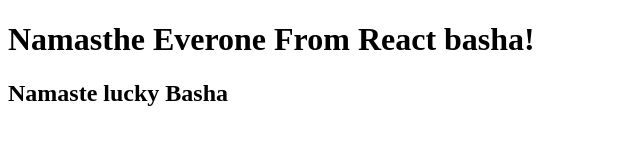
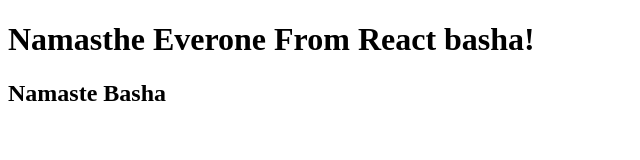
Before and after one commit to SHAKEELBASHA-564585/Hello-React, a React app: page / in a window 1280 px wide. Shown: the whole page, without its empty margins (0-640 px from the left). Built offline with nearby package versions, Linux system fonts and the light colour scheme.

Commit message:
done changes

```diff
--- a/App.js
+++ b/App.js
@@ -3,7 +3,7 @@
 import ReactDOM from "react-dom/client"
 
 const head1=React.createElement("h1",{},"Namasthe Everone From React basha!");
-const head2=React.createElement('h2',{},"Namaste lucky Basha")
+const head2=React.createElement('h2',{},"Namaste  Basha")
 const container=React.createElement("div",{
     id:"container"
 },[head1,head2])
--- a/package.json
+++ b/package.json
@@ -2,7 +2,6 @@
   "name": "hello-react",
   "version": "1.0.0",
   "description": "new react app",
-
   "scripts": {
     "test": "jest"
   },
```
Also changed, not shown: dist/index.html, 2 other files.
